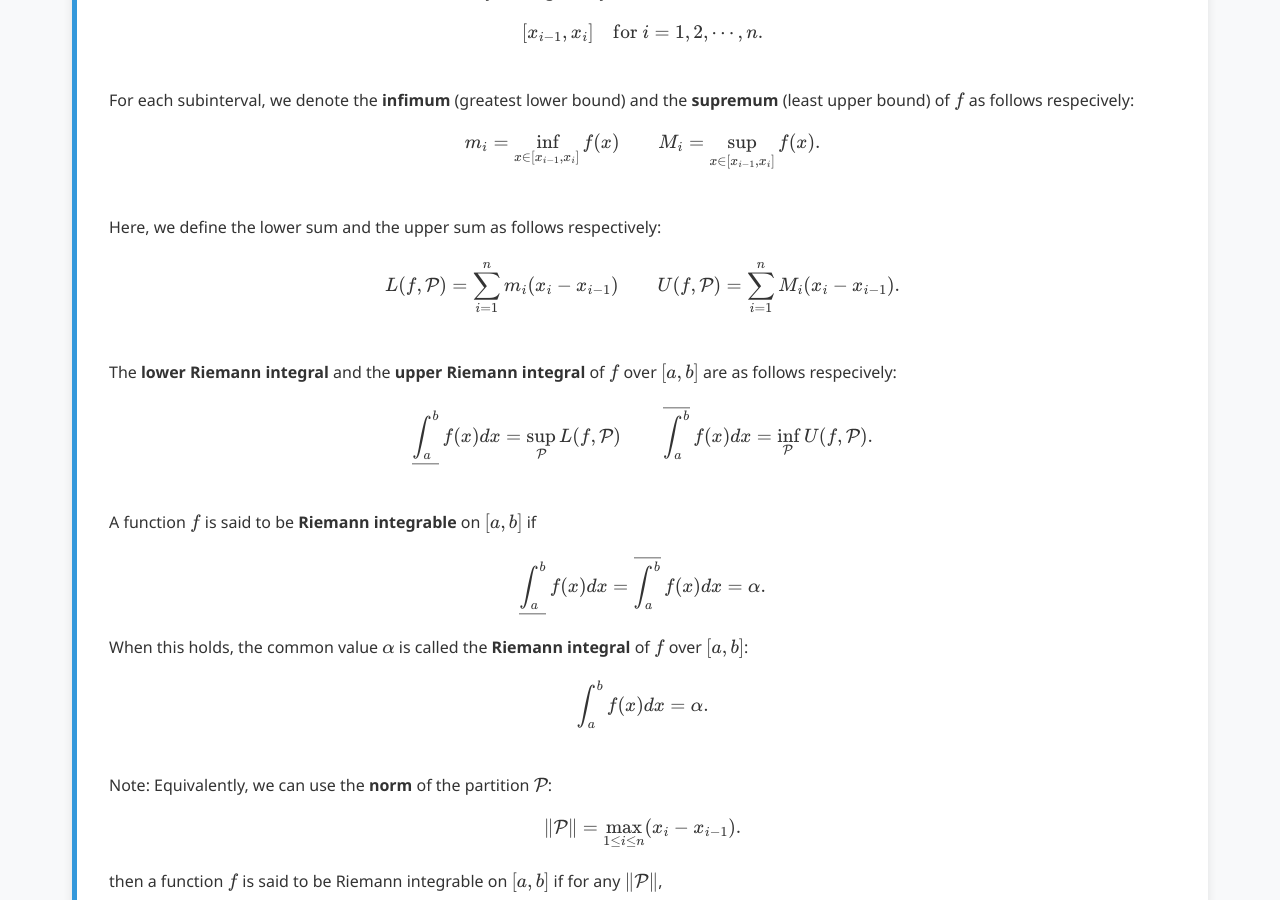
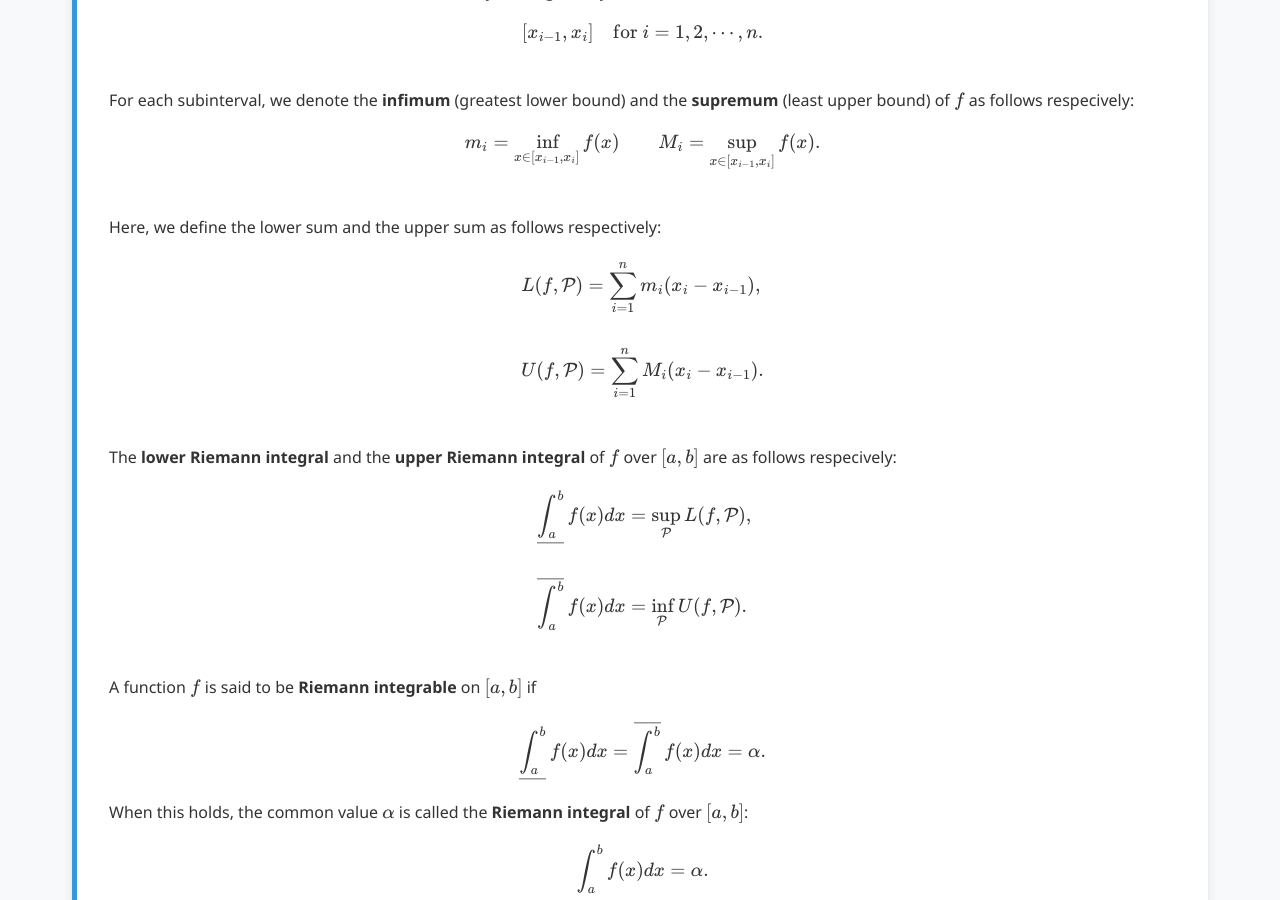
Before and after one commit to Yusukey01/yusukey01.github.io, a Jekyll site: the page built from Mathematics/Calculus/riemann.html, in a window 1280 px wide and 900 px high, scrolled down 1073 px. Built offline with Jekyll 4.4.1, drawn with Linux system fonts in a browser that asks for light colours.

Commit message:
updated scripts

```diff
--- a/Mathematics/Calculus/riemann.html
+++ b/Mathematics/Calculus/riemann.html
@@ -49,12 +49,18 @@ description: Learn about Riemann integration, and improper Riemann integration.
             <br>
             Here, we define the lower sum and the upper sum as follows respectively:
             \[
-            L(f, \mathcal{P}) = \sum_{i=1}^n m_i (x_i - x_{i-1}) \qquad U(f, \mathcal{P}) = \sum_{i=1}^n M_i (x_i - x_{i-1}).
+            \begin{align*}
+            &L(f, \mathcal{P}) = \sum_{i=1}^n m_i (x_i - x_{i-1}), \\\\
+            &U(f, \mathcal{P}) = \sum_{i=1}^n M_i (x_i - x_{i-1}).
+            \end{align*}
             \]
             <br>
             The <strong>lower Riemann integral</strong> and the <strong>upper Riemann integral</strong> of \(f\) over \([a, b]\) are as follows respecively:
             \[
-            \underline{\int_a^b} f(x)dx = \sup_{\mathcal{P}}  L(f, \mathcal{P}) \qquad \overline{\int_a^b} f(x)dx = \inf_{\mathcal{P}}  U(f, \mathcal{P}).
+            \begin{align*}
+            &\underline{\int_a^b} f(x)dx = \sup_{\mathcal{P}}  L(f, \mathcal{P}), \\\\
+            &\overline{\int_a^b} f(x)dx = \inf_{\mathcal{P}}  U(f, \mathcal{P}).
+            \end{align*}
             \]
             <br>
             A function \(f\) is said to be <strong>Riemann integrable</strong> on \([a, b]\) if
```
